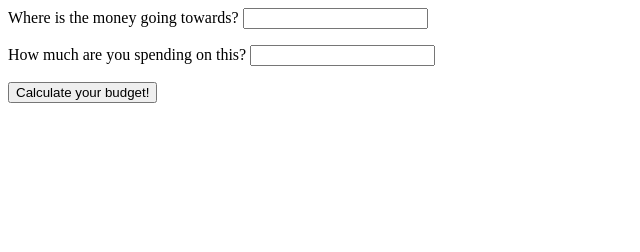
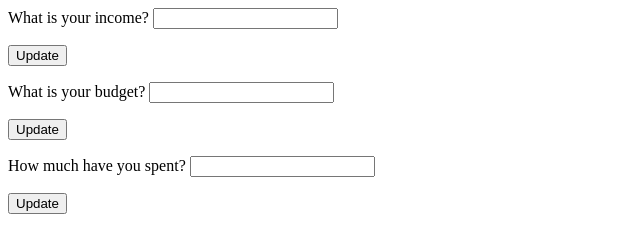
Before and after one commit to hsykwon/budgetme, a plain HTML site: page templates/mainPage.html in a window 1280 px wide. Shown: the whole page, without its empty margins (0-640 px from the left). Drawn offline with Linux system fonts and the light colour scheme.

Commit message:
Added 'update' buttons after each category

```diff
--- a/templates/mainPage.html
+++ b/templates/mainPage.html
@@ -1,12 +1,18 @@
 <html>
 
   <form method="post" action="">
-    <p>Where is the money going towards?
-    <input name="budget_name" type="text"></input></p>
-    <p>How much are you spending on this?
-    <input name="budget_spent" type="number"></input></p>
+    <p>What is your income?
+    <input name="income" type="number"></input></p>
+    <input type="submit" value="Update"></input>
+    <p>What is your budget?
+    <input name="budget" type="number"></input></p>
+    <input type="submit" value="Update"></input>
+    <p>How much have you spent?
+    <input name="spendings" type="number"></input></p>
+    <input type="submit" value="Update"></input>
+    <p>
 
-    <input type="submit" value="Calculate your budget!"></input>
+
 
   </form>
 </html>
```
Also changed, not shown: templates/resultsPage.html (+11 -6 lines), 2 other files.
